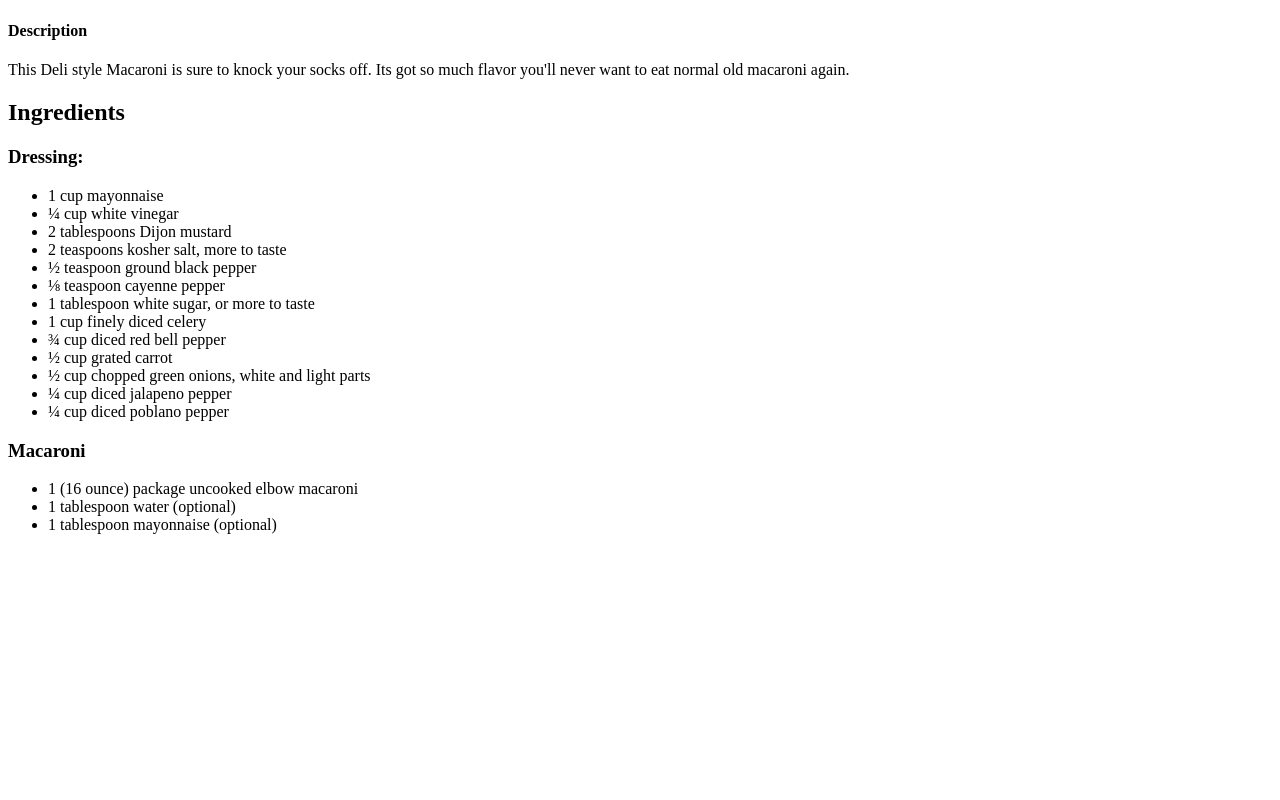
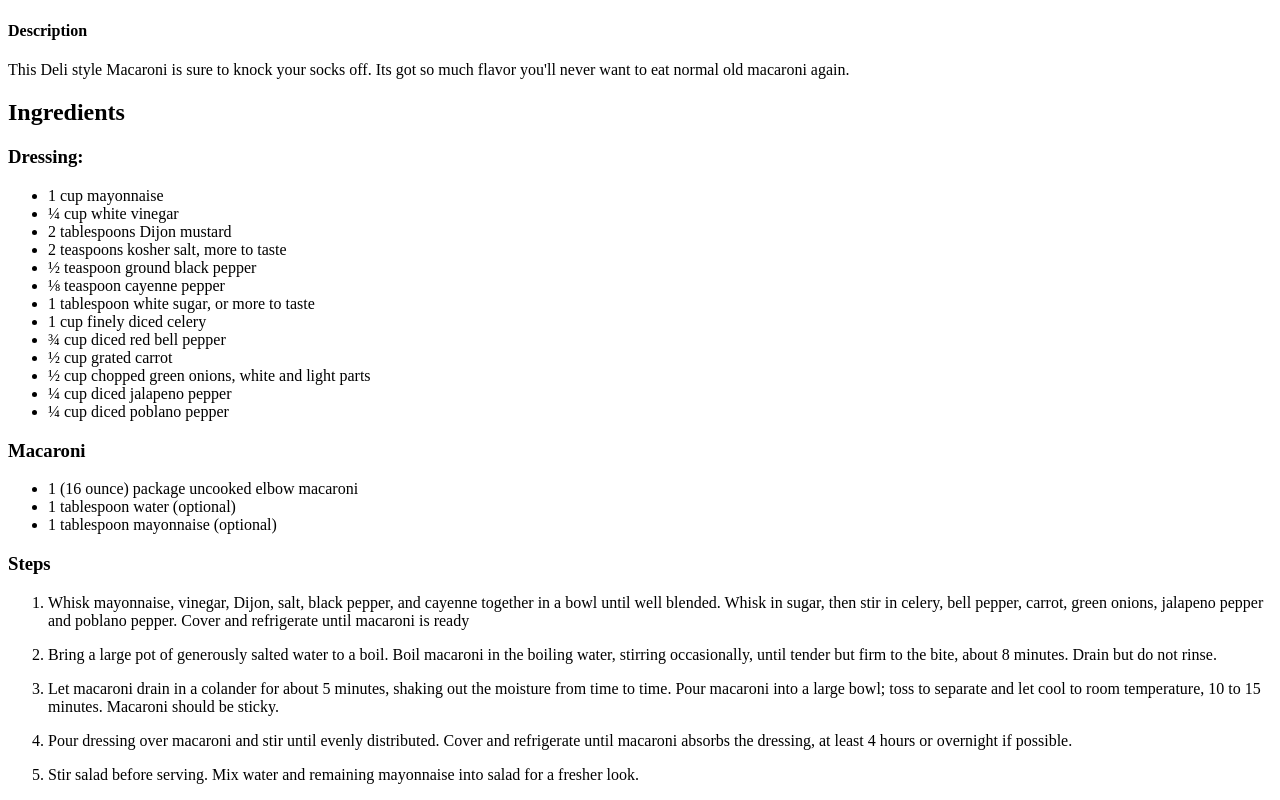
Before and after one commit to BeefyAmigo/odin-recipes, a plain HTML site: page recipes/macaroni-salad.html in a window 1280 px wide. Shown: the part 595-1395 px from the top of the page. Before the commit the page ends 1145 px from the top, so only its background shows below. Drawn offline with Linux system fonts and the light colour scheme.

Commit message:
Made heading + ordered list for Steps
an ordered list for all the steps needed to make
macaroni salad

```diff
--- a/recipes/macaroni-salad.html
+++ b/recipes/macaroni-salad.html
@@ -3,28 +3,19 @@
     <meta charset="UTF-8">
 
     <head>
-
         <title>Macaroni Salad</title>
-
     </head>
 
     <body>
-
         <h1>Macaroni Salad</h1>
-
         <img src="../images/image.webp" alt="Some Delicious Macaroni salad">
-
         <h4>Description</h4>
-
             <p>This Deli style Macaroni is sure
              to knock your socks off. Its got so
              much flavor you'll never want to eat
              normal old macaroni again.</p>
-
         <h2>Ingredients</h2>
-
             <h3>Dressing:</h3>
-
                 <ul>
                     <li>1 cup mayonnaise</li>
                     <li>&frac14 cup white vinegar</li>
@@ -46,6 +37,33 @@
                     <li>1 tablespoon water (optional)</li>
                     <li>1 tablespoon mayonnaise (optional)</li>
                 </ul>
+            <h3>Steps</h3>
+                <ol>
+                    <li>Whisk mayonnaise, vinegar, Dijon, salt, black pepper, and cayenne
+                        together in a bowl until well blended. Whisk in sugar, then
+                        stir in celery, bell pepper, carrot, green onions, jalapeno pepper
+                        and poblano pepper. Cover and refrigerate until macaroni is ready
+                    </li>
+                    <p></p>
+                    <li>Bring a large pot of generously salted water to a boil. Boil
+                        macaroni in the boiling water, stirring occasionally, until tender
+                        but firm to the bite, about 8 minutes. Drain but do not rinse.
+                    </li>
+                    <p></p>
+                    <li>Let macaroni drain in a colander for about 5 minutes, shaking out the
+                        moisture from time to time. Pour macaroni into a large bowl; toss to
+                        separate and let cool to room temperature, 10 to 15 minutes. Macaroni
+                        should be sticky.
+                    </li>
+                    <p></p>
+                    <li>Pour dressing over macaroni and stir until evenly distributed. Cover
+                        and refrigerate until macaroni absorbs the dressing, at least 4 hours
+                        or overnight if possible.
+                    </li>
+                    <p></p>
+                    <li>Stir salad before serving. Mix water and remaining mayonnaise
+                        into salad for a fresher look.
+                    </li>
+                </ol>
     </body>
-
 </html>
```
